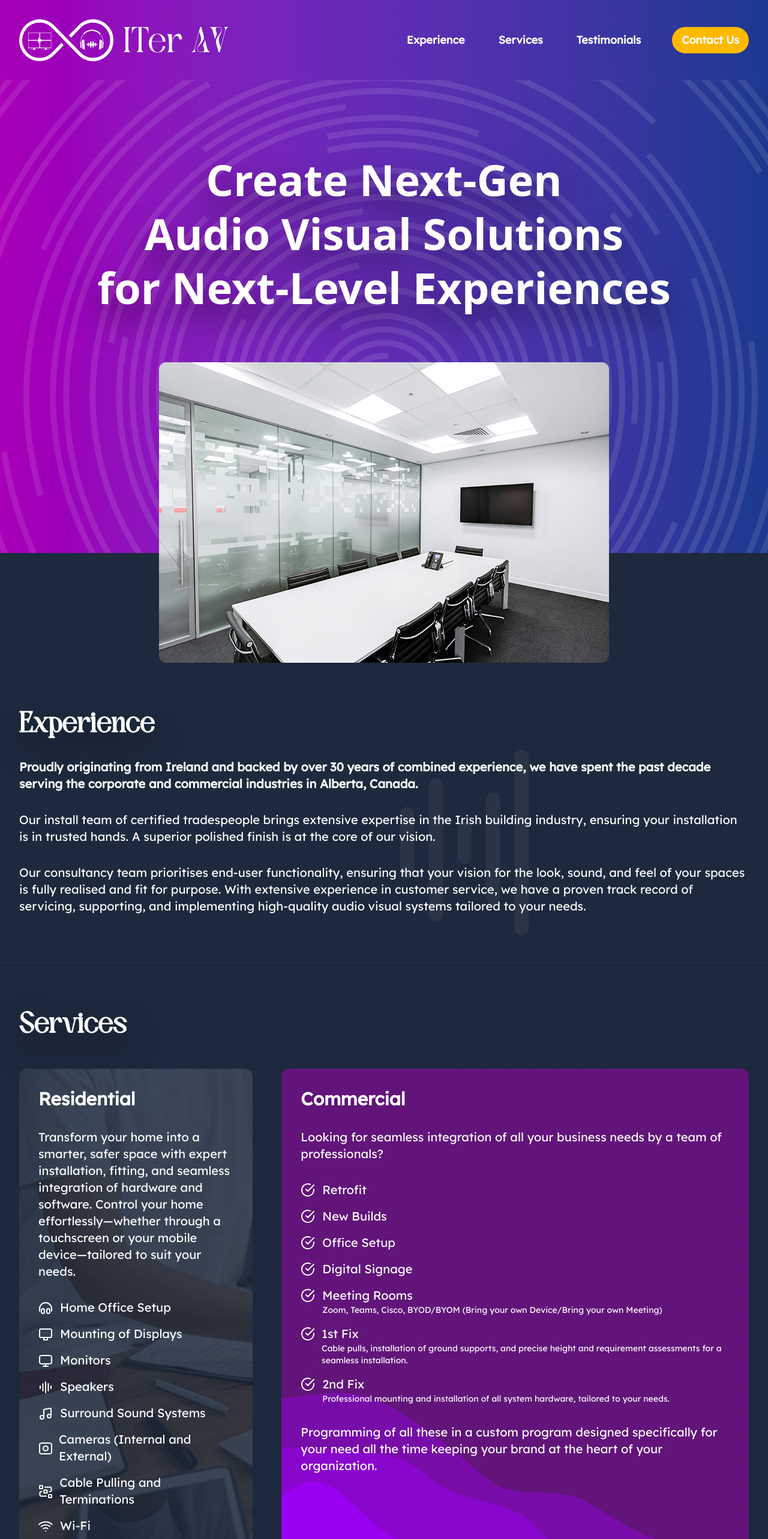
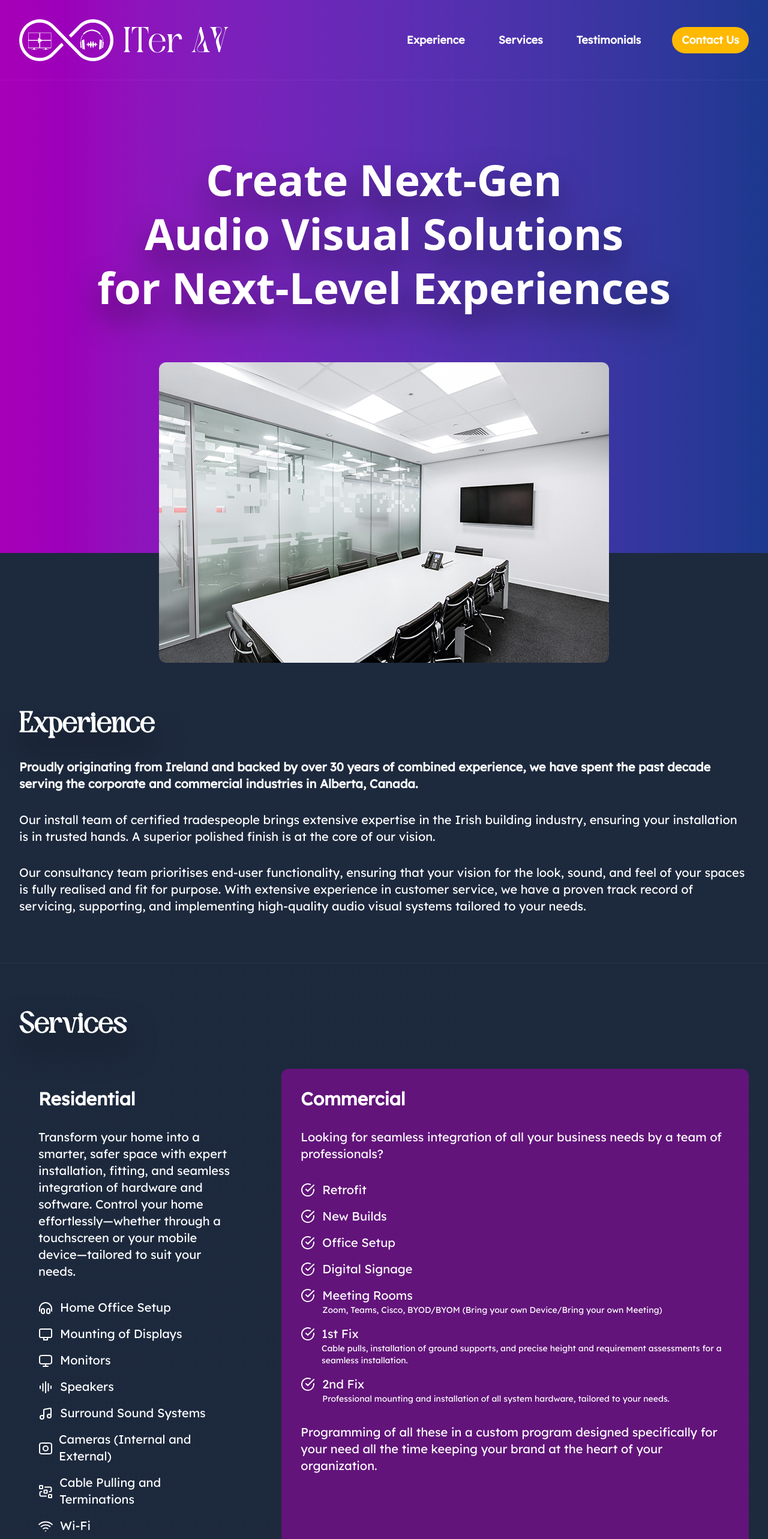
Before and after one commit to iterav/iterav.github.io, a Vue app: page / in a window 1280 px wide. Shown: the top 2566 px of the page at 60% size. Built offline with nearby package versions, Linux system fonts and the light colour scheme.

Commit message:
fix: paths

```diff
--- a/src/js/components/AppExperience.vue
+++ b/src/js/components/AppExperience.vue
@@ -8,7 +8,7 @@
 			<p class="text-white text-xl font-lexend font-normal">Our install team of certified tradespeople brings extensive expertise in the Irish building industry, ensuring your installation is in trusted hands. A superior polished finish is at the core of our vision.</p>
 			<p class="text-white text-xl font-lexend font-normal">Our consultancy team prioritises end-user functionality, ensuring that your vision for the look, sound, and feel of your spaces is fully realised and fit for purpose. With extensive experience in customer service, we have a proven track record of servicing, supporting, and implementing high-quality audio visual systems tailored to your needs.</p>
 		</div>
-		<div class="absolute z-10 -bottom-[50px] right-0 lg:right-[20%] w-[500px] h-[500px] bg-[url('@/img/audio-wave.svg')] bg-no-repeat bg-contain opacity-[0.05]"></div>
+		<!--<div class="absolute z-10 -bottom-[50px] right-0 lg:right-[20%] w-[500px] h-[500px] bg-[url('@/img/audio-wave.svg')] bg-no-repeat bg-contain opacity-[0.05]"></div>-->
 	</section>
 </template>
 
--- a/src/js/components/AppHero.vue
+++ b/src/js/components/AppHero.vue
@@ -9,7 +9,7 @@
 			</div>
 			<div class="-z-1 absolute inset-x-0 bottom-0 h-[25%] bg-slate-800"></div>
 		</div>
-		<div class="absolute z-10 size-full bg-[url('@/img/abstract-circles.svg')] bg-center bg-no-repeat bg-cover opacity-[0.1] flex items-center justify-center"></div>
+		<!--<div class="absolute z-10 size-full bg-[url('@/img/abstract-circles.svg')] bg-center bg-no-repeat bg-cover opacity-[0.1] flex items-center justify-center"></div>-->
 	</section>
 </template>
 
--- a/src/js/components/AppServices.vue
+++ b/src/js/components/AppServices.vue
@@ -6,7 +6,7 @@
 			<h2 class="text-white text-5xl font-xeola font-black tracking-wide drop-shadow-3xl">Services</h2>
 			<div class="flex flex-col xl:flex-row w-full gap-12">
 				<div class="flex flex-col items-start justify-start w-full xl:w-1/3 relative">
-					<div class="absolute z-10 bg-[url('@/img/home-office.jpg')] size-full bg-cover lg:bg-contain xl:bg-cover opacity-20 rounded-xl"></div>
+					<!--<div class="absolute z-10 bg-[url('@/img/home-office.jpg')] size-full bg-cover lg:bg-contain xl:bg-cover opacity-20 rounded-xl"></div>-->
 					<div class="z-20 flex flex-col items-start justify-start w-full gap-8 p-8 rounded-xl">
 						<h3 class="text-white text-3xl font-lexend font-bold">Residential</h3>
 						<p class="text-white text-xl font-lexend font-normal">Transform your home into a smarter, safer space with expert installation, fitting, and seamless integration of hardware and software. Control your home effortlessly—whether through a touchscreen or your mobile device—tailored to suit your needs.</p>
@@ -80,7 +80,7 @@
 					</div>
 				</div>
 				<div class="flex flex-col items-start justify-start w-full xl:w-2/3 bg-fuchsia-700/50 rounded-xl relative">
-					<div class="absolute z-10 bg-[url('@/img/multiple-waves.svg')] bg-no-repeat bg-bottom size-full rounded-xl"></div>
+					<!--<div class="absolute z-10 bg-[url('@/img/multiple-waves.svg')] bg-no-repeat bg-bottom size-full rounded-xl"></div>-->
 					<div class="flex flex-col items-start justify-start w-full relative z-20 gap-8 p-8 rounded-xl">
 						<h3 class="text-white text-3xl font-lexend font-bold">Commercial</h3>
 						<p class="text-white text-xl font-lexend font-normal">Looking for seamless integration of all your business needs by a team of professionals?</p>
@@ -269,7 +269,7 @@
 							</ul>
 						</div>
 						<div class="flex flex-col w-full lg:w-2/3 relative">
-							<div class="absolute z-10 bg-[url('@/img/meeting-room.jpg')] size-full bg-cover opacity-20 rounded-xl"></div>
+							<!--<div class="absolute z-10 bg-[url('@/img/meeting-room.jpg')] size-full bg-cover opacity-20 rounded-xl"></div>-->
 							<div class="z-20 flex flex-col items-start justify-start w-full gap-8 p-8 rounded-xl">
 								<h4 class="text-white text-2xl font-lexend font-bold">Unified Collaboration Systems</h4>
 								<ul class="list-disc text-white text-xl font-lexend font-normal flex flex-col gap-4">
```
